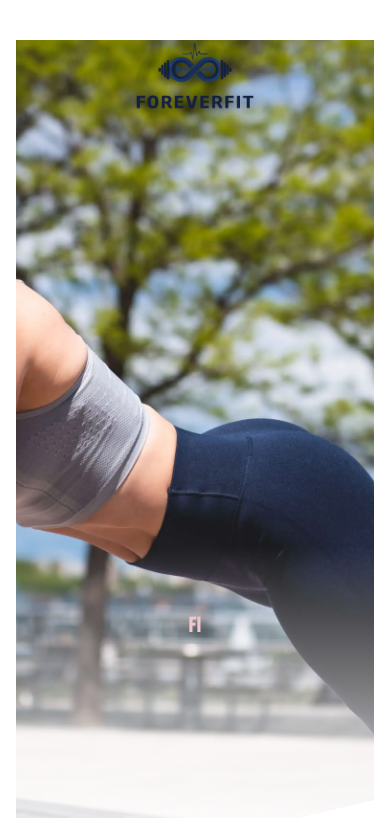
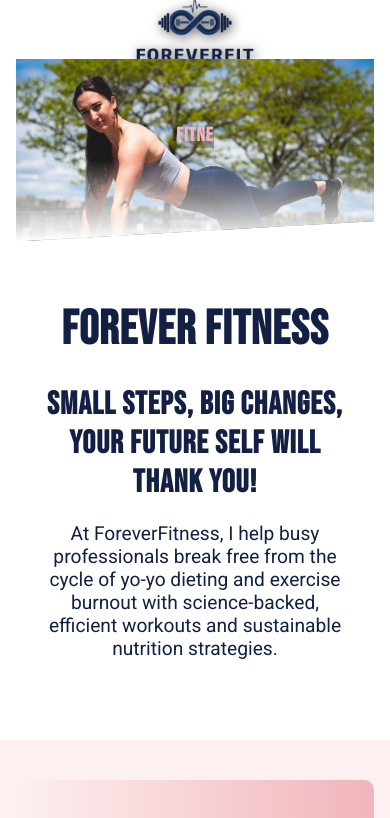
Before and after one commit to Barefootjiggy/TAJ-F, a React (Create React App) app: page / in a window 390 px wide. Shown: the top 818 px of the page. Built offline with nearby package versions, Linux system fonts and the light colour scheme; no server answers.

Commit message:
Rem change so typewriter fits within layout for different devices/dimensions Path correct for pose image in modal Margin adjust so logo shows behind hero

```diff
--- a/src/components/Footer/Footer.tsx
+++ b/src/components/Footer/Footer.tsx
@@ -170,7 +170,7 @@
       {showModal && (
         <div className="modal-overlay" onClick={closeModal}>
           <div className="modal-content" onClick={(e) => e.stopPropagation()}>
-            <img src="/AmandaPose.webp" alt="Amanda posing" className="modal-bg" />
+            <img src="/images/AmandaPose.webp" alt="Amanda posing" className="modal-bg" />
             <div className="modal-inner">
               <button className="modal-close" onClick={closeModal}>&times;</button>
               <h4 className="modal-title">Let's Chat About Your Goals!</h4>
--- a/src/components/LogoBanner/LogoBanner.css
+++ b/src/components/LogoBanner/LogoBanner.css
@@ -2,7 +2,6 @@
   position: fixed;
   background: none;
   width: 100%;
-  z-index: 1;
   opacity: 1;
   display: flex;
   flex-direction: column;
@@ -26,7 +25,7 @@
 }
 
 .logo-container {
-  padding-top: 7px;
+  margin: -40px;
   display: flex;
   justify-content: center;
   align-items: center;
--- a/src/pages/Home/Home.css
+++ b/src/pages/Home/Home.css
@@ -1,12 +1,12 @@
 /* HERO SECTION */
 .hero-section {
-  position: relative;
-  height: 100vh;
-  min-height: 600px;
-  overflow: hidden;
   display: flex;
   align-items: center;
   justify-content: center;
+  position: relative;
+  width: 100%;
+  aspect-ratio: 16 / 9;
+  overflow: hidden;
   clip-path: polygon(0 0, 100% 0, 100% 80%, 50% 70%, 0 100%);
 }
 
@@ -32,16 +32,17 @@
 
 /* TYPEWRITER SECTION */
 .typewriter-container {
+  z-index: 2;
   position: relative;
   text-align: center;
-  top: 20vh;
-  width: 100%;
+  color: #F1B4BB;
+  padding: 0 1rem;
 }
 
 .typewriter {
   font-size: 2rem;
   font-weight: bold;
-  text-shadow: 6px 6px 6px rgba(0, 0, 0, 0.7);
+  text-shadow: 12px 12px 12px rgba(0, 0, 0, 0.7);
   color: #F1B4BB;
   margin-top: 10px;
   min-height: 24px;
@@ -50,22 +51,52 @@
   text-align: center;
 }
 
-/* Responsive tweaks */
-@media screen and (max-width: 768px) {
+/* Updated Responsive Tweaks */
+@media screen and (max-width: 1024px) {
   .typewriter {
-    font-size: 1.5rem;
+    font-size: 1.8rem;
   }
 
   .hero-section {
     clip-path: polygon(0 0, 100% 0, 100% 90%, 0 100%);
+    height: auto;
+    min-height: unset;
+    aspect-ratio: 16 / 9;
+  }
+
+  .hero-background {
+    object-position: 50% 10% !important;
+  }
+}
+
+@media screen and (max-width: 768px) {
+  .typewriter {
+    font-size: 1.7rem;
   }
 }
 
 @media screen and (max-width: 480px) {
   .typewriter {
-    font-size: 1.3rem;
+    font-size: 1.2rem;
+  }
+
+  .hero-background {
+    object-position: 50% -50% !important;
+  }
+
+  .hero-section {
+    height: auto;
+    min-height: unset;
+    aspect-ratio: 16 / 9;
   }
 }
+
+@media screen and (max-width: 360px) {
+  .typewriter {
+    font-size: .95rem;
+  }
+}
+
 
 /* CONTAINER SECTION */
 .container {
```
Also changed, not shown: public/images/AmandaPushuplook.avif (added).
